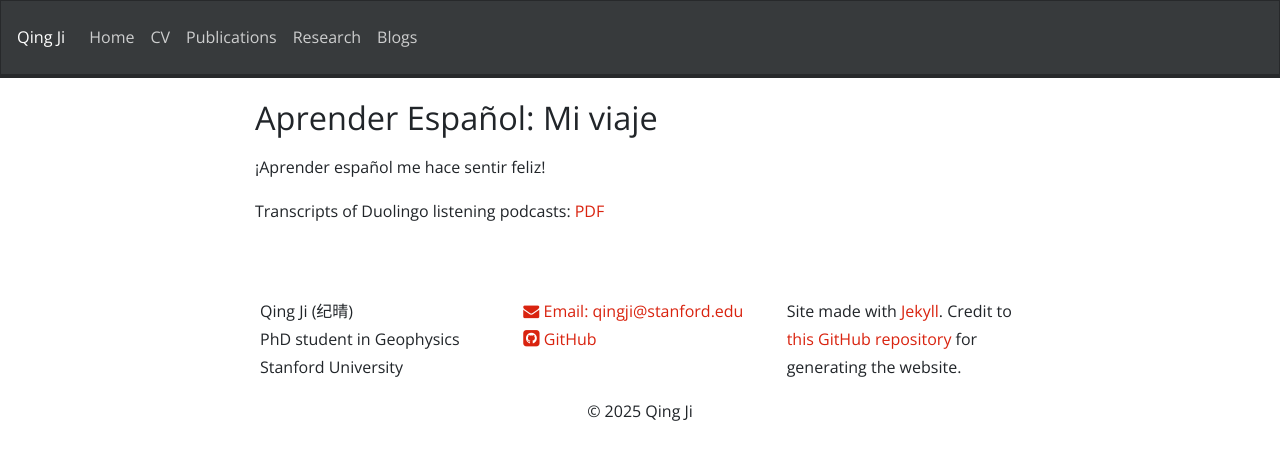
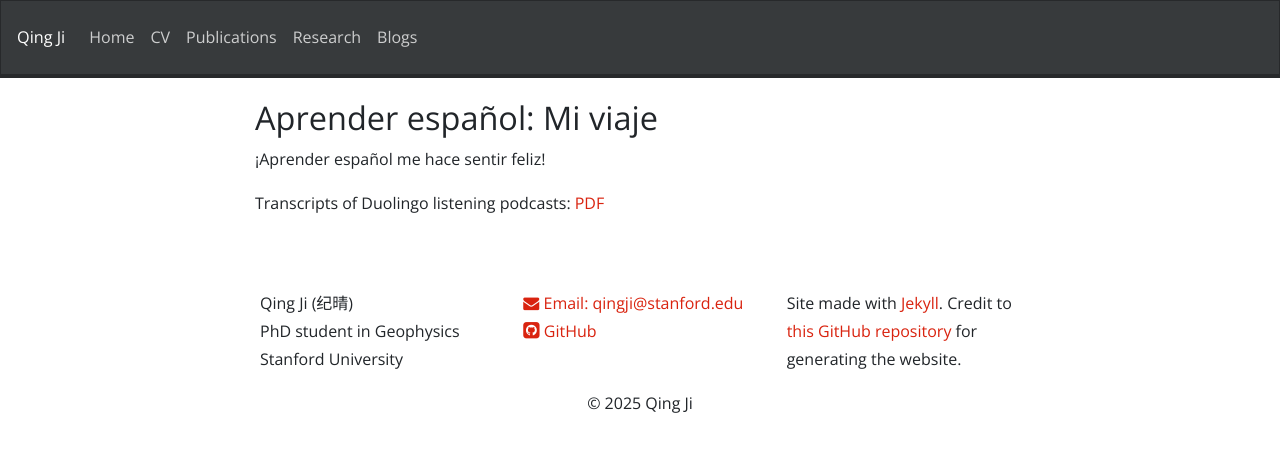
Before and after one commit to NickJi98/NickJi98.github.io, a Jekyll site: the page built from _posts/Spanish.md, in a window 1280 px wide. Shown: the top 460 px of the page. Built offline with Jekyll 4.4.1, drawn with Linux system fonts in a browser that asks for light colours; nearby versions of some CDN libraries; a style sheet for code colours, icons or effects is not loaded.

Commit message:
Update layouts

```diff
--- a/_layouts/postlay.html
+++ b/_layouts/postlay.html
@@ -3,6 +3,6 @@ layout: gridlay
 ---
 
 <h1>{{ page.title }}</h1>
-<p>{{ page.date | date: "%b %-d, %Y" }}</p>
+<!-- <p>{{ page.date | date: "%b %-d, %Y" }}</p> -->
 
 {{ content }}
--- a/_posts/Spanish.md
+++ b/_posts/Spanish.md
@@ -1,5 +1,5 @@
 ---
-title: "Aprender Español: Mi viaje"
+title: "Aprender español: Mi viaje"
 layout: postlay
 order: 4
 ---
```
